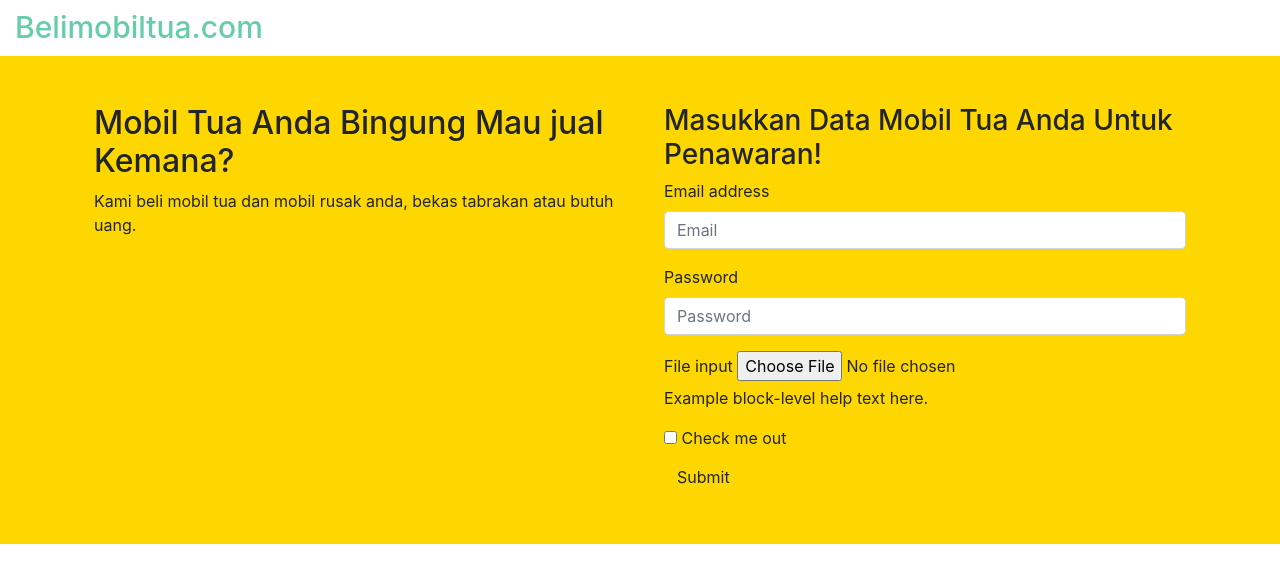
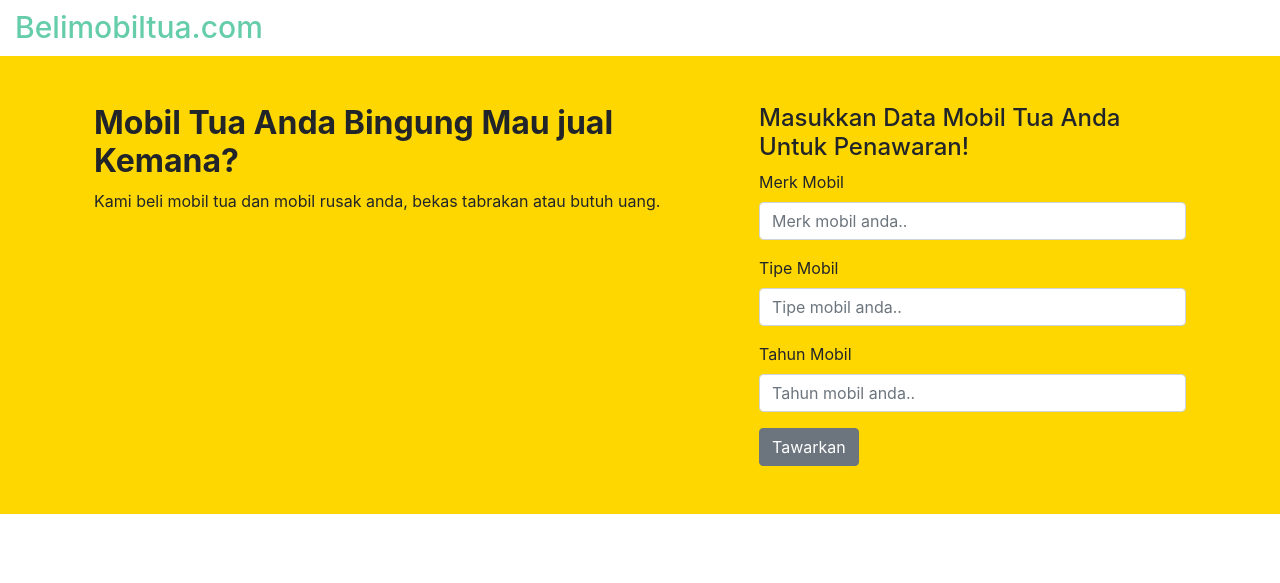
Before and after one commit to kemtol/belimobiltua, a Jekyll site: the page built from index.html, in a window 1280 px wide. Shown: the top 583 px of the page. Built offline with Jekyll 4.4.1, drawn with Linux system fonts in a browser that asks for light colours.

Commit message:
update jumbotron layout and form fields for better user experience

```diff
--- a/_layouts/default.html
+++ b/_layouts/default.html
@@ -32,23 +32,27 @@
     <div id="jumbotron" >
       <div class="container">
         <div class="row marketing">
-          <div class="col-lg-6 p-4 mt-4 mb-4">
-            <h2>Mobil Tua Anda Bingung Mau jual Kemana?</h2>
+          <div class="col-lg-7 p-4 mt-4 mb-4">
+            <h2><strong>Mobil Tua Anda Bingung Mau jual Kemana?</strong></h2>
             <p class="site-description">{{ site.description }}</p>
           </div>
 
-          <div class="col-lg-6 p-4 mt-4 mb-4">
-            <h3>Masukkan Data Mobil Tua Anda Untuk Penawaran!</h3>
+          <div class="col-lg-5 p-4 mt-4 mb-4">
+            <h4>Masukkan Data Mobil Tua Anda Untuk Penawaran!</h4>
               <form>
                 <div class="form-group">
-          <label for="exampleInputEmail1">Email address</label>
-          <input type="email" class="form-control" id="exampleInputEmail1" placeholder="Email">
+                  <label for="merkMobil">Merk Mobil</label>
+                  <input type="text" class="form-control" id="merkMobil" placeholder="Merk mobil anda..">
                 </div>
                 <div class="form-group">
-          <label for="exampleInputPassword1">Password</label>
-          <input type="password" class="form-control" id="exampleInputPassword1" placeholder="Password">
+                  <label for="tipeMobil">Tipe Mobil</label>
+                  <input type="text" class="form-control" id="tipeMobil" placeholder="Tipe mobil anda..">
                 </div>
                 <div class="form-group">
+                  <label for="tahunMobil">Tahun Mobil</label>
+                  <input type="text" class="form-control" id="tahunMobil" placeholder="Tahun mobil anda..">
+                </div>
+                <!--<div class="form-group">
                   <label for="exampleInputFile">File input</label>
                   <input type="file" id="exampleInputFile">
                   <p class="help-block">Example block-level help text here.</p>
@@ -57,8 +61,8 @@
                   <label>
                     <input type="checkbox"> Check me out
                   </label>
-              </div>
-              <button type="submit" class="btn btn-default">Submit</button>
+                </div>-->
+                <button type="submit" class="btn btn-secondary">Tawarkan</button>
               </form>
           </div>
         </div>
```
Lines whose indentation alone changed are shown as unchanged.
